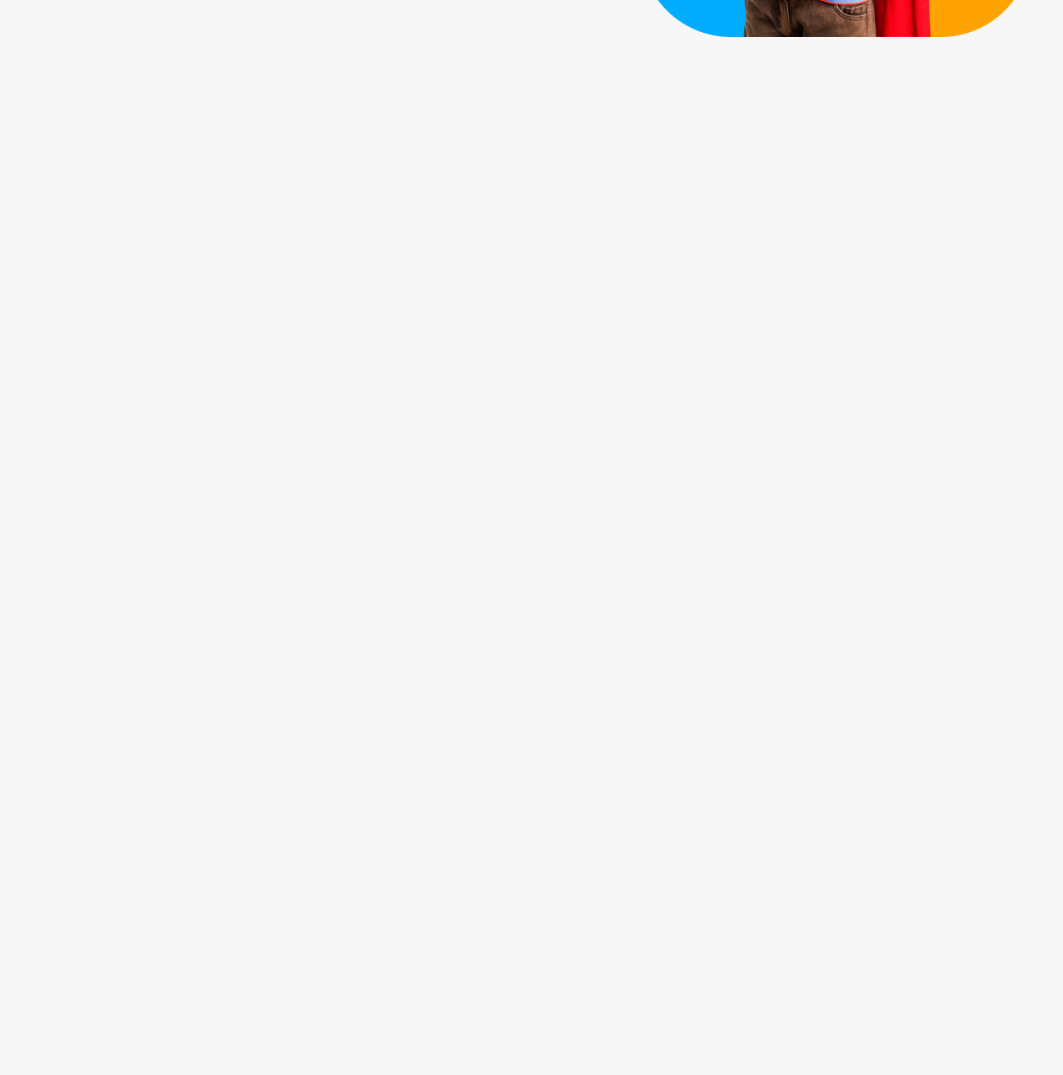
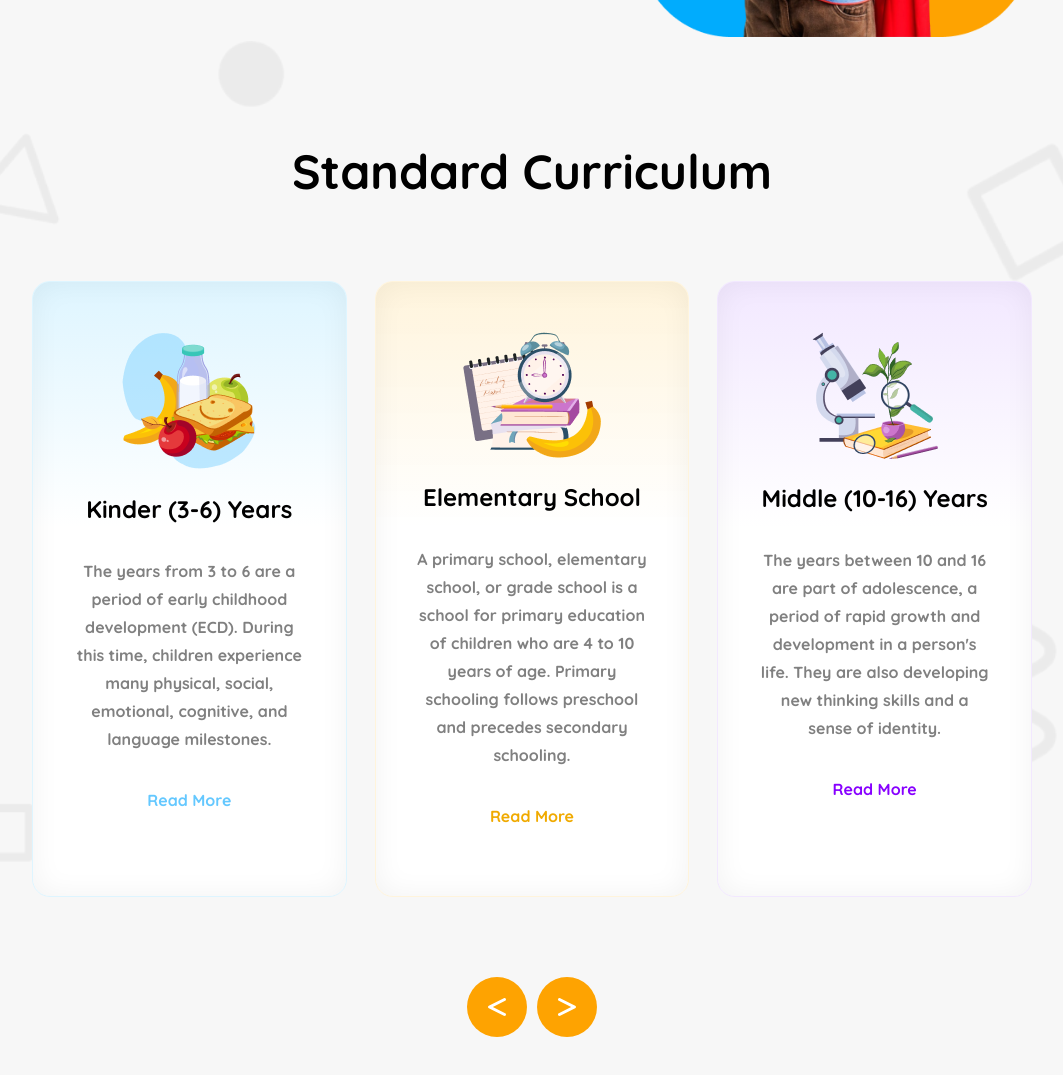
Before and after one commit to jfemon8/School, a plain HTML site: page index.html in a window 1280 px wide. Shown: the part 577-1652 px from the top of the page, without its empty margins (108-1171 px from the left). Before the commit the page ends 800 px from the top, so only its background shows below. Drawn offline with Linux system fonts and the light colour scheme.

Commit message:
Standard Curriculum

```diff
--- a/index.html
+++ b/index.html
@@ -34,14 +34,49 @@
 
     <div class="nav-content">
         <div class="nav-details">
-            <h1><span class="empowering">Empowering</span> students from small age <span class="to-vision">towards vision</span></h1>
-            <p>With the courage, Confidence, Creativity and Compassion to make their Unique Contribution in a Diverse and Dynamic World.</p>
+            <h1><span class="empowering">Empowering</span> students from small age <span class="to-vision">towards
+                    vision</span></h1>
+            <p>With the courage, Confidence, Creativity and Compassion to make their Unique Contribution in a Diverse
+                and Dynamic World.</p>
             <button class="btn-2">Enroll Now</button>
         </div>
         <div class="nav-img">
             <img src="images/hero-kids.png" alt="Hero Kids">
         </div>
     </div>
+
+    <section class="curriculum">
+        <h1>Standard Curriculum</h1>
+        <div class="curriculum-cards">
+            <div class="curriculum-card card-1">
+                <img src="images/kinder.png" alt="Kinder (3-6) Years">
+                <h1>Kinder (3-6) Years</h1>
+                <p>The years from 3 to 6 are a period of early childhood development (ECD). During this time, children
+                    experience many physical, social, emotional, cognitive, and language milestones.</p>
+                <p class="read-more-1">Read More</p>
+            </div>
+            <div class="curriculum-card card-2">
+                <img src="images/elementary.png" alt="Elementary School">
+                <h1>Elementary School</h1>
+                <p>
+                    A primary school, elementary school, or grade school is a school for primary education of children
+                    who are 4 to 10 years of age. Primary schooling follows preschool and precedes secondary schooling.
+                </p>
+                <p class="read-more-2">Read More</p>
+            </div>
+            <div class="curriculum-card card-3">
+                <img src="images/middle.png" alt="Middle (10-16) Years">
+                <h1>Middle (10-16) Years</h1>
+                <p>The years between 10 and 16 are part of adolescence, a period of rapid growth and development in a
+                    person's life. They are also developing new thinking skills and a sense of identity.</p>
+                <p class="read-more-3">Read More</p>
+            </div>
+        </div>
+        <div class="arrows">
+            <div class="arrow"><i class="fa-solid fa-less-than"></i></div>
+            <div class="arrow"><i class="fa-solid fa-greater-than"></i></div>
+        </div>
+    </section>
 
 
     <script src="https://cdnjs.cloudflare.com/ajax/libs/font-awesome/6.7.2/js/all.min.js"
--- a/style.css
+++ b/style.css
@@ -9,6 +9,7 @@ body {
     font-weight: 700;
     font-style: normal;
     background-color: #F7F7F7;
+    color: black;
 }
 
 nav {
@@ -120,7 +121,7 @@ nav {
     gap: 50px;
 }
 
-.nav-details{
+.nav-details {
     max-width: 640px;
 }
 
@@ -138,7 +139,7 @@ nav {
     color: rgb(1, 172, 253);
 }
 
-.nav-details > p{
+.nav-details>p {
     margin: 24px 0;
     font-weight: 400;
     font-size: 1.25rem;
@@ -153,7 +154,7 @@ nav {
     width: 100%;
 }
 
-.btn-2{
+.btn-2 {
     padding: 10px 47px;
     background-color: black;
     color: white;
@@ -165,13 +166,124 @@ nav {
     transition: background-color 0.5s ease, color 0.5s ease;
 }
 
-.btn-2:hover{
+.btn-2:hover {
     padding: 9px 46px;
     background-color: white;
     color: black;
     border: 1px solid black;
     cursor: pointer;
 }
+
+
+.curriculum {
+    background-image: url('images/bg.png');
+    background-repeat: no-repeat;
+    background-position: center;
+    background-size: cover;
+    padding: 60px 140px;
+}
+
+.curriculum>h1 {
+    font-size: 3rem;
+    text-align: center;
+}
+
+.curriculum-cards {
+    display: flex;
+    gap: 28px;
+    justify-content: space-between;
+    margin: 80px 0;
+}
+
+.curriculum-card {
+    text-align: center;
+    width: calc(33% - 28px);
+    border-radius: 18px;
+    padding: 50px 40px;
+    box-shadow: inset 0px 0px 28.3px 0.94px rgba(0, 0, 0, 0.05);
+}
+
+.curriculum-card>img {
+    max-width: 100%;
+}
+
+.curriculum-card>h1 {
+    font-size: 1.5rem;
+}
+
+.curriculum-card>p {
+    margin-top: 33px;
+    font-size: 1rem;
+    line-height: 1.75rem;
+    color: rgb(128, 128, 128);
+}
+
+.card-1 {
+    background: linear-gradient(180.00deg, rgb(222, 245, 255), rgba(255, 255, 255, 0) 40%), rgb(255, 255, 255);
+    border: 1px solid rgb(222, 245, 255);
+}
+
+.card-2 {
+    background: linear-gradient(180.00deg, rgb(255, 244, 220), rgba(255, 255, 255, 0) 40%), rgb(255, 255, 255);
+    border: 1px solid rgb(255, 244, 220);
+}
+
+.card-3 {
+    background: linear-gradient(180.00deg, rgb(242, 232, 255), rgba(255, 255, 255, 0) 40%), rgb(255, 255, 255);
+    border: 1px solid rgb(242, 232, 255);
+}
+
+.read-more-1 {
+    color: rgb(100, 200, 255) !important;
+}
+
+.read-more-1:hover,
+.read-more-2:hover,
+.read-more-3:hover {
+    cursor: pointer;
+    color: black !important;
+}
+
+.read-more-2 {
+    color: rgb(240, 170, 0) !important;
+}
+
+.read-more-3 {
+    color: rgb(135, 0, 255) !important;
+}
+
+.arrows {
+    display: flex;
+    gap: 10px;
+    justify-content: center;
+}
+
+.arrow {
+    height: 60px;
+    width: 60px;
+    border: none;
+    border-radius: 50%;
+    background-color: rgb(254, 163, 1);
+    color: white;
+    font-size: 1.5rem;
+    display: flex;
+    justify-content: center;
+    align-items: center;
+    transition: background-color 0.5s ease-in, color 0.5s ease-in;
+}
+
+.arrow:hover {
+    height: 58px;
+    width: 58px;
+    border: 1px solid rgb(254, 163, 1);
+    background-color: white;
+    color: rgb(254, 163, 1);
+    cursor: pointer;
+}
+
+
+
+
 
 
 /* Responsive for Mobile Device */
@@ -201,18 +313,18 @@ nav {
 
 
 
-    .nav-content{
+    .nav-content {
         padding: 0 16px;
         flex-direction: column-reverse;
         gap: 20px;
     }
 
-    .nav-details{
+    .nav-details {
         text-align: center;
         margin-bottom: 20px;
     }
 
-    .nav-details > p{
+    .nav-details>p {
         margin: 18px 0;
     }
 }
```
